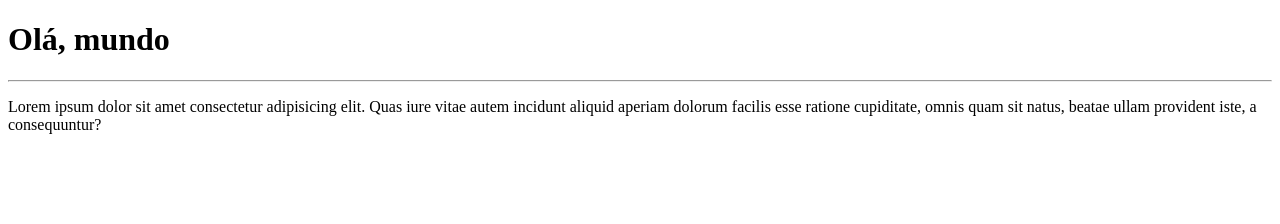
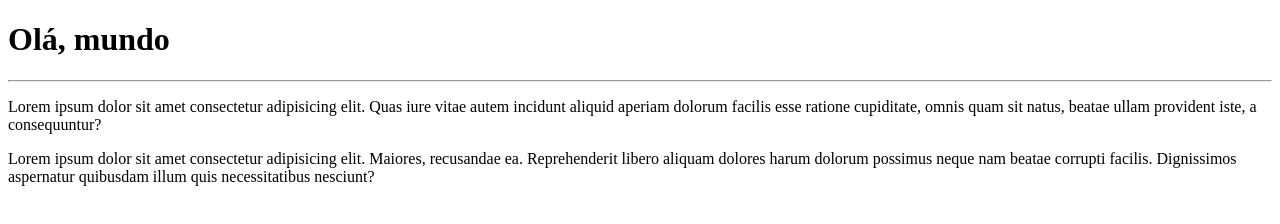
Before and after one commit to danielCorreiaDev/Ola-Mundo, a plain HTML site: page site-exemplo/index.html in a window 1280 px wide. Drawn offline with Linux system fonts and the light colour scheme.

Commit message:
Adicionei um parágrafo

```diff
--- a/site-exemplo/index.html
+++ b/site-exemplo/index.html
@@ -11,5 +11,8 @@
   <p>
     Lorem ipsum dolor sit amet consectetur adipisicing elit. Quas iure vitae autem incidunt aliquid aperiam dolorum facilis esse ratione cupiditate, omnis quam sit natus, beatae ullam provident iste, a consequuntur?
   </p>
+  <p>
+    Lorem ipsum dolor sit amet consectetur adipisicing elit. Maiores, recusandae ea. Reprehenderit libero aliquam dolores harum dolorum possimus neque nam beatae corrupti facilis. Dignissimos aspernatur quibusdam illum quis necessitatibus nesciunt?
+  </p>
 </body>
 </html>
```
